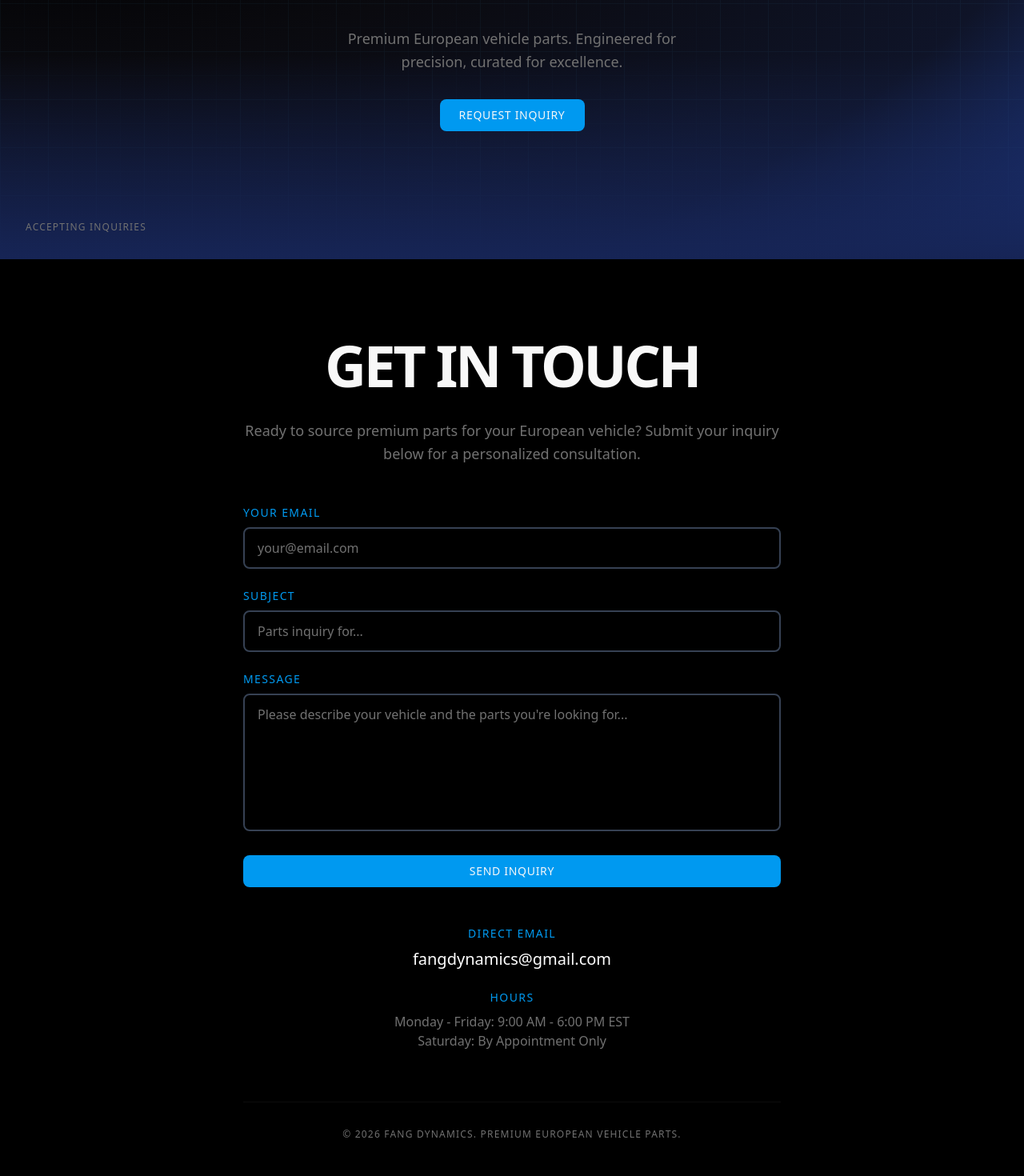
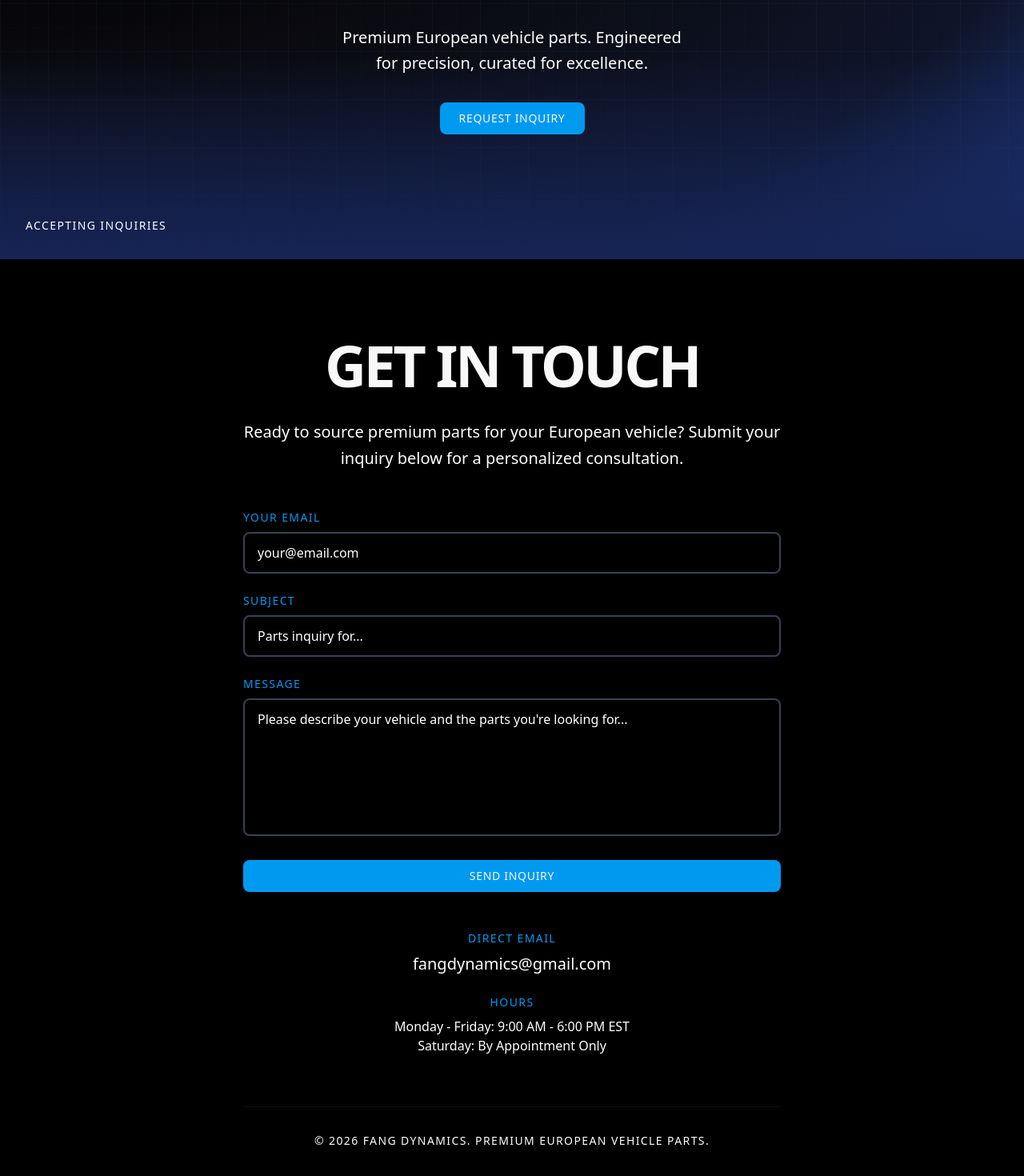
Before and after one commit to johnnymainn/Fang, a Next.js app: page / in a window 1280 px wide. Shown: the part 476-1946 px from the top of the page at 80% size. Built offline with nearby package versions, Linux system fonts and the light colour scheme.

Commit message:
text chanbges

```diff
--- a/app/about/page.tsx
+++ b/app/about/page.tsx
@@ -27,7 +27,7 @@ export default function About() {
           </h1>
 
           <div className="prose prose-invert max-w-none mb-16">
-            <p className="text-xl text-muted-foreground leading-relaxed text-center mb-16">
+            <p className="text-2xl text-white leading-relaxed text-center mb-16">
               We are dedicated to providing premium European vehicle parts through a curated,
               direct-to-consumer approach that prioritizes quality, authenticity, and personalized service.
             </p>
@@ -38,7 +38,7 @@ export default function About() {
               <h2 className="text-2xl font-semibold uppercase tracking-wide text-primary">
                 Trusted Quality
               </h2>
-              <p className="text-muted-foreground leading-relaxed">
+              <p className="text-base text-white leading-relaxed">
                 We partner exclusively with premium, trusted brands known for their engineering excellence.
                 Every component meets our rigorous standards for performance and reliability. No compromises,
                 no substitutes—only the finest parts for discerning vehicle owners.
@@ -49,7 +49,7 @@ export default function About() {
               <h2 className="text-2xl font-semibold uppercase tracking-wide text-primary">
                 Bespoke Service
               </h2>
-              <p className="text-muted-foreground leading-relaxed">
+              <p className="text-base text-white leading-relaxed">
                 All parts and services are available by inquiry only. This ensures personalized attention
                 to your specific vehicle requirements and guarantees authenticity. We take the time to understand
                 your needs and source exactly what your vehicle demands.
@@ -60,7 +60,7 @@ export default function About() {
               <h2 className="text-2xl font-semibold uppercase tracking-wide text-primary">
                 European Focus
               </h2>
-              <p className="text-muted-foreground leading-relaxed">
+              <p className="text-base text-white leading-relaxed">
                 Specializing in premium European marques, we understand the unique demands of high-performance
                 vehicles. From German precision to Italian craftsmanship, we source parts that maintain
                 the exceptional standards these vehicles were built to uphold.
@@ -71,7 +71,7 @@ export default function About() {
               <h2 className="text-2xl font-semibold uppercase tracking-wide text-primary">
                 Direct Excellence
               </h2>
-              <p className="text-muted-foreground leading-relaxed">
+              <p className="text-base text-white leading-relaxed">
                 Our direct-to-consumer model eliminates middlemen, ensuring competitive pricing without
                 compromising on the premium quality our clients expect. You get authentic parts at fair prices,
                 with the assurance that comes from dealing directly with specialists.
@@ -83,7 +83,7 @@ export default function About() {
             <h2 className="text-3xl font-bold uppercase tracking-tighter mb-8 text-center">
               Our Philosophy
             </h2>
-            <div className="space-y-6 text-muted-foreground leading-relaxed max-w-2xl mx-auto">
+            <div className="space-y-6 text-white leading-relaxed max-w-2xl mx-auto">
               <p>
                 At Fang Dynamics, we believe that maintaining a premium European vehicle requires more than
                 just parts—it demands expertise, authenticity, and an unwavering commitment to quality.
--- a/app/brands/page.tsx
+++ b/app/brands/page.tsx
@@ -41,7 +41,7 @@ export default function Brands() {
             Brands We Work With
           </h1>
 
-          <p className="text-lg text-muted-foreground leading-relaxed text-center mb-16 max-w-2xl mx-auto">
+          <p className="text-xl text-white leading-relaxed text-center mb-16 max-w-2xl mx-auto">
             We partner exclusively with industry-leading manufacturers known for their
             engineering excellence and unwavering commitment to quality.
           </p>
@@ -57,7 +57,7 @@ export default function Brands() {
                   <h3 className="text-2xl font-bold uppercase tracking-tight mb-3 text-white group-hover:text-primary transition-colors">
                     {brand.name}
                   </h3>
-                  <p className="text-sm text-muted-foreground uppercase tracking-wider">
+                  <p className="text-sm text-white uppercase tracking-wider">
                     {brand.specialty}
                   </p>
                 </div>
@@ -72,7 +72,7 @@ export default function Brands() {
             <h2 className="text-3xl font-bold uppercase tracking-tighter mb-6">
               Looking for a Specific Brand?
             </h2>
-            <p className="text-muted-foreground mb-8 max-w-xl mx-auto">
+            <p className="text-lg text-white mb-8 max-w-xl mx-auto">
               If you're seeking parts from a brand not listed here, reach out to us.
               Our network extends beyond these trusted partners.
             </p>
--- a/app/page.tsx
+++ b/app/page.tsx
@@ -97,7 +97,7 @@ export default function Home() {
 
           {/* Supporting content cluster - centered below title */}
           <div className="max-w-md text-center mb-8">
-            <p className="text-lg leading-relaxed text-muted-foreground mb-8">
+            <p className="text-xl leading-relaxed text-white mb-8">
               Premium European vehicle parts.
               Engineered for precision, curated for excellence.
             </p>
@@ -113,7 +113,7 @@ export default function Home() {
           {/* Bottom micro-elements */}
           <div className="absolute bottom-8 left-8">
             {/* Bottom-left status */}
-            <div className="text-xs uppercase tracking-widest text-muted-foreground">
+            <div className="text-sm uppercase tracking-widest text-white">
               Accepting inquiries
             </div>
           </div>
@@ -139,7 +139,7 @@ export default function Home() {
             Get in Touch
           </h2>
 
-          <p className="text-lg text-muted-foreground mb-12 leading-relaxed text-center">
+          <p className="text-xl text-white mb-12 leading-relaxed text-center">
             Ready to source premium parts for your European vehicle?
             Submit your inquiry below for a personalized consultation.
           </p>
@@ -160,7 +160,7 @@ export default function Home() {
                 id="email"
                 name="email"
                 required
-                className="w-full px-4 py-3 bg-background/30 border-2 border-gray-700 rounded-md text-foreground placeholder:text-muted-foreground focus:outline-none focus:ring-2 focus:ring-primary focus:border-primary transition-all"
+                className="w-full px-4 py-3 bg-background/30 border-2 border-gray-700 rounded-md text-foreground placeholder:text-white focus:outline-none focus:ring-2 focus:ring-primary focus:border-primary transition-all"
                 placeholder="your@email.com"
               />
             </div>
@@ -174,7 +174,7 @@ export default function Home() {
                 id="subject"
                 name="subject"
                 required
-                className="w-full px-4 py-3 bg-background/30 border-2 border-gray-700 rounded-md text-foreground placeholder:text-muted-foreground focus:outline-none focus:ring-2 focus:ring-primary focus:border-primary transition-all"
+                className="w-full px-4 py-3 bg-background/30 border-2 border-gray-700 rounded-md text-foreground placeholder:text-white focus:outline-none focus:ring-2 focus:ring-primary focus:border-primary transition-all"
                 placeholder="Parts inquiry for..."
               />
             </div>
@@ -188,7 +188,7 @@ export default function Home() {
                 name="message"
                 required
                 rows={6}
-                className="w-full px-4 py-3 bg-background/30 border-2 border-gray-700 rounded-md text-foreground placeholder:text-muted-foreground focus:outline-none focus:ring-2 focus:ring-primary focus:border-primary transition-all resize-none"
+                className="w-full px-4 py-3 bg-background/30 border-2 border-gray-700 rounded-md text-foreground placeholder:text-white focus:outline-none focus:ring-2 focus:ring-primary focus:border-primary transition-all resize-none"
                 placeholder="Please describe your vehicle and the parts you're looking for..."
               />
             </div>
@@ -212,7 +212,7 @@ export default function Home() {
 
             <div>
               <h3 className="text-sm uppercase tracking-widest text-primary mb-2">Hours</h3>
-              <p className="text-muted-foreground">
+              <p className="text-base text-white">
                 Monday - Friday: 9:00 AM - 6:00 PM EST<br />
                 Saturday: By Appointment Only
               </p>
@@ -220,7 +220,7 @@ export default function Home() {
           </div>
 
           <div className="mt-16 pt-8 border-t border-border text-center">
-            <p className="text-xs uppercase tracking-widest text-muted-foreground">
+            <p className="text-sm uppercase tracking-widest text-white">
               © 2026 Fang Dynamics. Premium European Vehicle Parts.
             </p>
           </div>
```
